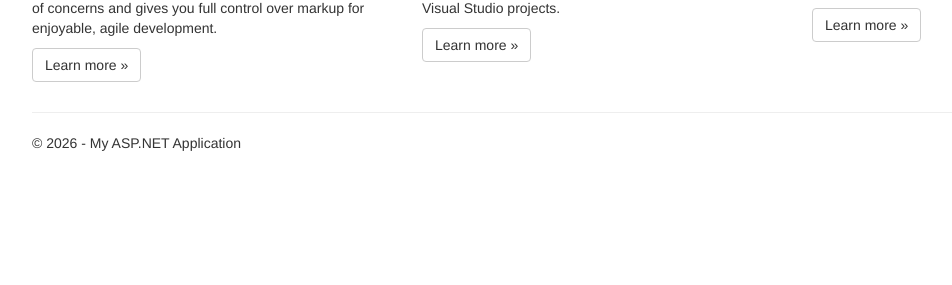
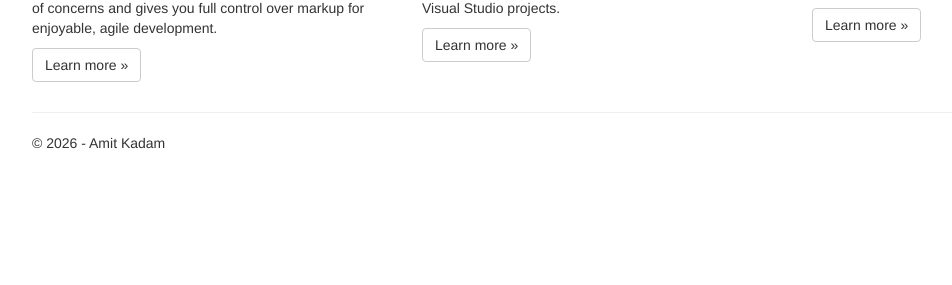
Before and after one commit to missilemanofindia/csharp-cicd-demo, an ASP.NET MVC app: page /Home in a window 1280 px wide. Shown: the part 515-800 px from the top of the page, without its empty margins (38-990 px from the left). Run offline with ASP.NET Core 8 and stand-ins for ASP.NET MVC 5, Linux system fonts and the light colour scheme; the project's own start-up code is not run, and a stand-in starts its controllers and pages; some libraries are stand-ins or nearby versions.

Commit message:
Added copy rights

```diff
--- a/WebApplication2/WebApplication2/Views/Shared/_Layout.cshtml
+++ b/WebApplication2/WebApplication2/Views/Shared/_Layout.cshtml
@@ -31,7 +31,7 @@
         @RenderBody()
         <hr />
         <footer>
-            <p>&copy; @DateTime.Now.Year - My ASP.NET Application</p>
+            <p>&copy; @DateTime.Now.Year - Amit Kadam</p>
         </footer>
     </div>
 
```
